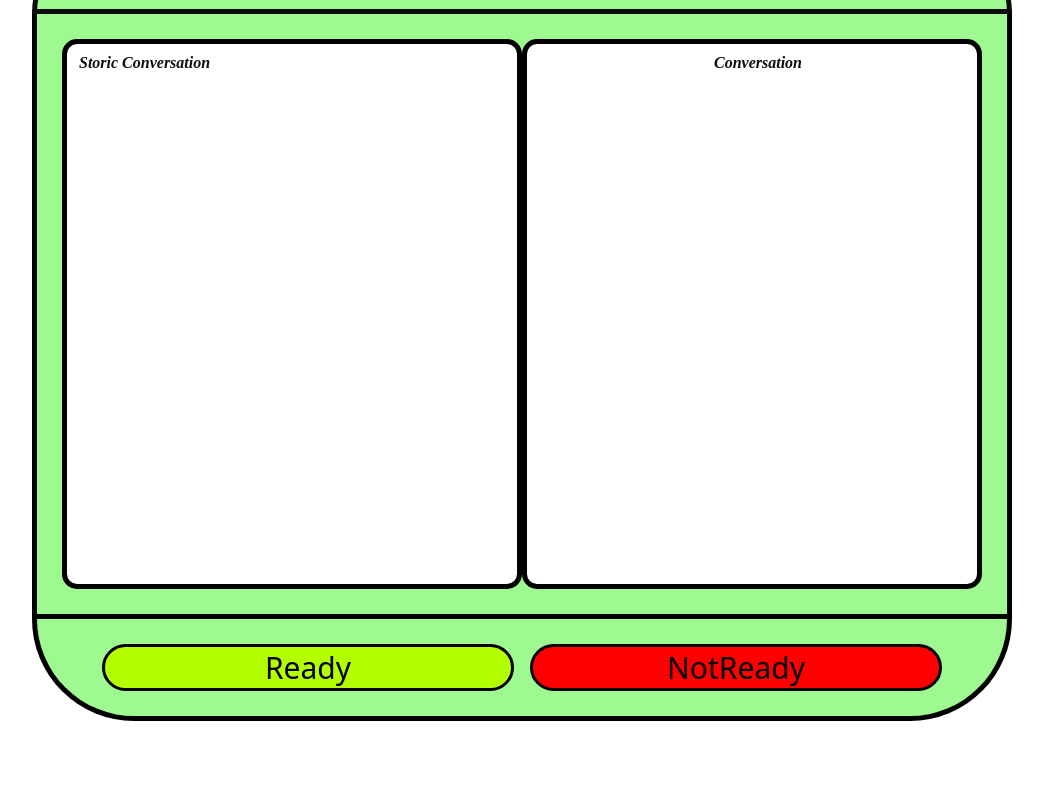
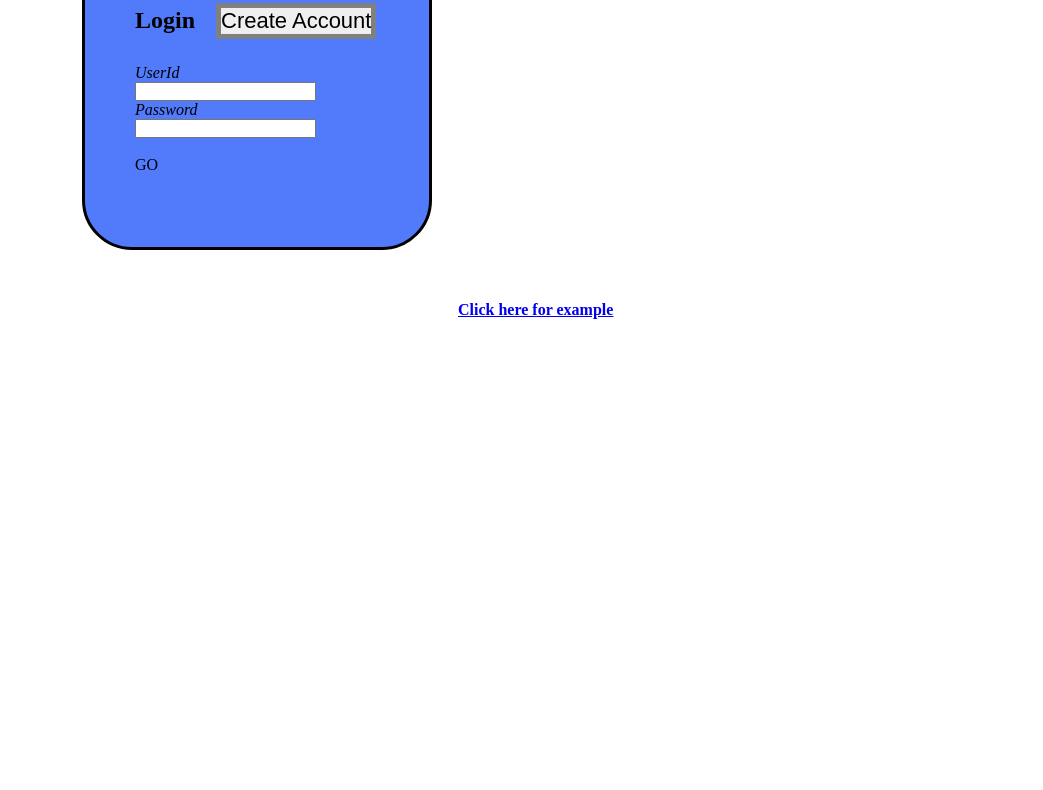
Before and after one commit to Angelorapana/Chat-page-team-ar, a plain HTML site: page index.html in a window 1280 px wide. Shown: the part 237-1027 px from the top of the page, without its empty margins (118-1161 px from the left). After the commit the page ends 800 px from the top, so only its background shows below. Drawn offline with Linux system fonts and the light colour scheme; a web font is replaced by a local one.

Commit message:
add page

```diff
--- a/index.html
+++ b/index.html
@@ -1,31 +1,28 @@
 <!DOCTYPE html>
-<html lang="it">
+<html lang="en">
 <head>
     <meta charset="UTF-8">
     <meta name="viewport" content="width=device-width, initial-scale=1.0">
-    <title>Assistance</title>
-    <link rel="stylesheet" a href="style.css">
-<link rel="preconnect" href="https://fonts.googleapis.com">
-<link rel="preconnect" href="https://fonts.gstatic.com" crossorigin>
-<link href="https://fonts.googleapis.com/css2?family=Bitcount+Grid+Single:wght@100..900&display=swap" rel="stylesheet">
+    <title>Access</title>
+    <link rel="stylesheet" href="style.css">
 </head>
-<body style="padding: 150px">
-    <header>
-    <h1> Chat Assistance Team AR</h1>
-    </header>
+<body>
+    <header class="title"> Access </header>
     <main>
-    <div class="container">
-        <p class="fontcol1"> Storic Conversation </p>
-        <p class="fontcol2"> Conversation</p>
-
-    </div>
+        <div class="container">
+            <p class="intestation"> Login <button> Create Account</button></p>
+            <div class="input">
+            <label for="UserId">UserId</label>
+            <input id="UserId" name="UserId" type="text" autocomplete="UserId"/>
+            <label for="Password">Password</label>
+            <input id="Password" name="Password" type="Password" autocomplete="Password"/>
+            </div>
+            <br>
+            <span class="buttongo"> GO </span>
+            </login>
+        </div>
     </main>
-    <footer>
-        <div class="container2">
-     <button class="ready"> Ready </button>
-          <button class="notready"> NotReady </button>
-    </div>
-
-</footer>
+    <footer><a href="index1.html">Click here for example </a>
+    </footer>
 </body>
 </html>
--- a/style.css
+++ b/style.css
@@ -1,124 +1,63 @@
-* {
+*{
+    margin: 0;
     padding: 0;
-    margin: 0;
     box-sizing: border-box;
 }
 
-header{
-    padding: 25px;
-    background-color: rgb(157, 249, 144);
-    border: 5px solid rgb(12, 12, 12);
-    border-top-left-radius: 999px;
-    border-top-right-radius: 999px;
+main {
+    display: inline-block;
+    padding: 50px;
 }
 
-h1 {
-  font-family: "Bitcount Grid Single", system-ui;
-  text-align: center;
-  font-optical-sizing: auto;
-  font-size:30px;
-  font-weight: <weight>;
-  font-style: normal;
-  font-variation-settings:
-    "slnt" 0,
-    "CRSV" 0.5,
-    "ELSH" 0,
-    "ELXP" 0;
+.title{
+    padding: 50px;
+    text-align: center;
+    font-size: xx-large;
+    font-family: -webkit-body;
+    font-weight: bold;
 }
 
 .container {
-    display: grid;
-    grid-template-columns: 1fr 1fr;
-    border: 5px solid black;
-    border-top: 0;
-    background-color: rgb(157, 249, 144);
-    padding: 25px;
+    display: inline-block;
+    padding: 50px;
+    margin-left: 150px;
+    border: 3px solid black;
+    background-color: rgb(81, 123, 251);
+    height: 300px;
+    width: 350px;
+    border-radius: 50px;
 }
 
-.fontcol1{
-    text-align: ;
-    color: rgb(17, 16, 16);
-    font-style: italic;
+a {
+    margin-left: 45%;
+    vertical-align: middle;
     font-weight: bold;
-    border: 5px solid black;
-    height: 550px;
-    padding-top: 10px;
-    padding-left: 12px;
-    border-top-left-radius: 15px;
-    border-top-right-radius: 15px;
-    border-bottom-right-radius: 15px;
-    border-bottom-left-radius: 15px;
-    background-color: white;
 }
 
-.fontcol2{
-    text-align: center;
-    color: rgb(14, 14, 14);
+.intestation{
+    font-size: 24px;
+    font-weight: bold;
+
+}
+.identify:autofill {
+    vertical-align: middle;
+    margin-top: 40px;
     font-style: italic;
-    font-weight: bold;
-    border: 5px solid black;
-    height: 550px;
-    padding-top: 10px;
-    padding-left: 12px;
-    border-top-left-radius: 15px;
-    border-top-right-radius: 15px;
-    border-bottom-right-radius: 15px;
-    border-bottom-left-radius: 15px;
-    background-color: white;
 }
 
-.container2 {
-    display: grid;
-    grid-template-columns: 1fr 1fr;
-    border: 5px solid black;
-    border-top: 0;
-    background-color: rgb(157, 249, 144);
-    padding: 25px;
-    border-bottom-left-radius: 999px;
-    border-bottom-right-radius: 999px;
+.input{
+    font-style: italic;
+    margin-top: 25px;
+    vertical-align: middle;
+    inline-size: 5px;
 }
 
-.ready {
-    border: 3px solid rgb(4, 0, 0);
-    text-align: center;
-    border-radius: 999px;
-    background-color: rgb(179, 255, 0);
-    font-family: "Bitcount Grid Single", system-ui;
-    text-align: center;
-    font-optical-sizing: auto;
-    font-size:30px;
-    font-weight: <weight>;
-    font-style: normal;
-    font-variation-settings:
-    "slnt" 0,
-    "CRSV" 0.5,
-    "ELSH" 0,
-    "ELXP" 0;
-    display: inline;
-    margin-left: 40px;
-    margin-right: 8px;
+button{
+    font-size: 22px;
+    border: 5px solid grey;
+    margin-left: 15px;
+}
+
+.buttongo {
 
 }
-
-
-.notready {
-    border: 3px solid rgb(4, 0, 0);
-    text-align: center;
-    border-radius: 999px;
-    background-color: red;
-    font-family: "Bitcount Grid Single", system-ui;
-    text-align: center;
-    font-optical-sizing: auto;
-    font-size:30px;
-    font-weight: <weight>;
-    font-style: normal;
-    font-variation-settings:
-    "slnt" 0,
-    "CRSV" 0.5,
-    "ELSH" 0,
-    "ELXP" 0;
-    display: inline;
-    margin-right: 40px;
-    margin-left: 8px;
-
-}
--- /dev/null
+++ b/style1.css
@@ -0,0 +1,132 @@
+* {
+    padding: 0;
+    margin: 0;
+    box-sizing: border-box;
+}
+
+header{
+    padding: 25px;
+    background-color: rgb(157, 249, 144);
+    border: 5px solid rgb(12, 12, 12);
+    border-top-left-radius: 999px;
+    border-top-right-radius: 999px;
+}
+
+h1 {
+  font-family: "Bitcount Grid Single", system-ui;
+  text-align: center;
+  font-optical-sizing: auto;
+  font-size:30px;
+  font-weight: <weight>;
+  font-style: normal;
+  font-variation-settings:
+    "slnt" 0,
+    "CRSV" 0.5,
+    "ELSH" 0,
+    "ELXP" 0;
+}
+
+.container {
+    display: grid;
+    grid-template-columns: 1fr 1fr;
+    border: 5px solid black;
+    border-top: 0;
+    background-color: rgb(157, 249, 144);
+    padding: 25px;
+}
+
+.fontcol1{
+    text-align: ;
+    color: rgb(17, 16, 16);
+    font-style: italic;
+    font-weight: bold;
+    border: 5px solid black;
+    height: 550px;
+    padding-top: 10px;
+    padding-left: 12px;
+    border-top-left-radius: 15px;
+    border-top-right-radius: 15px;
+    border-bottom-right-radius: 15px;
+    border-bottom-left-radius: 15px;
+    background-color: white;
+    background-image: url(img/OIP\ \(2\).webp);
+    background-size: cover;
+}
+
+.fontcol2{
+    text-align: center;
+    color: rgb(14, 14, 14);
+    font-style: italic;
+    font-weight: bold;
+    border: 5px solid black;
+    height: 550px;
+    padding-top: 10px;
+    padding-left: 12px;
+    border-top-left-radius: 15px;
+    border-top-right-radius: 15px;
+    border-bottom-right-radius: 15px;
+    border-bottom-left-radius: 15px;
+    background-color: white;
+    background-image: url(img/OIP\ \(2\).webp);
+    background-size: cover;
+
+}
+
+.container2 {
+    display: grid;
+    grid-template-columns: 1fr 1fr;
+    border: 5px solid black;
+    border-top: 0;
+    background-color: rgb(157, 249, 144);
+    padding: 25px;
+    border-bottom-left-radius: 999px;
+    border-bottom-right-radius: 999px;
+}
+
+.ready {
+    border: 3px solid rgb(4, 0, 0);
+    text-align: center;
+    border-radius: 999px;
+    background-color: rgb(179, 255, 0);
+    font-family: "Bitcount Grid Single", system-ui;
+    text-align: center;
+    font-optical-sizing: auto;
+    font-size:30px;
+    font-weight: <weight>;
+    font-style: normal;
+    font-variation-settings:
+    "slnt" 0,
+    "CRSV" 0.5,
+    "ELSH" 0,
+    "ELXP" 0;
+    display: inline;
+    margin-left: 40px;
+    margin-right: 8px;
+
+}
+
+
+.notready {
+    border: 3px solid rgb(4, 0, 0);
+    text-align: center;
+    border-radius: 999px;
+    background-color: red;
+    font-family: "Bitcount Grid Single", system-ui;
+    text-align: center;
+    font-optical-sizing: auto;
+    font-size:30px;
+    font-weight: <weight>;
+    font-style: normal;
+    font-variation-settings:
+    "slnt" 0,
+    "CRSV" 0.5,
+    "ELSH" 0,
+    "ELXP" 0;
+    display: inline;
+    margin-right: 40px;
+    margin-left: 8px;
+}
+
+.box {
+    width: 900px;
+}
```
Also changed, not shown: index1.html (added, +32 -0 lines), img/OIP (2).webp (added).
